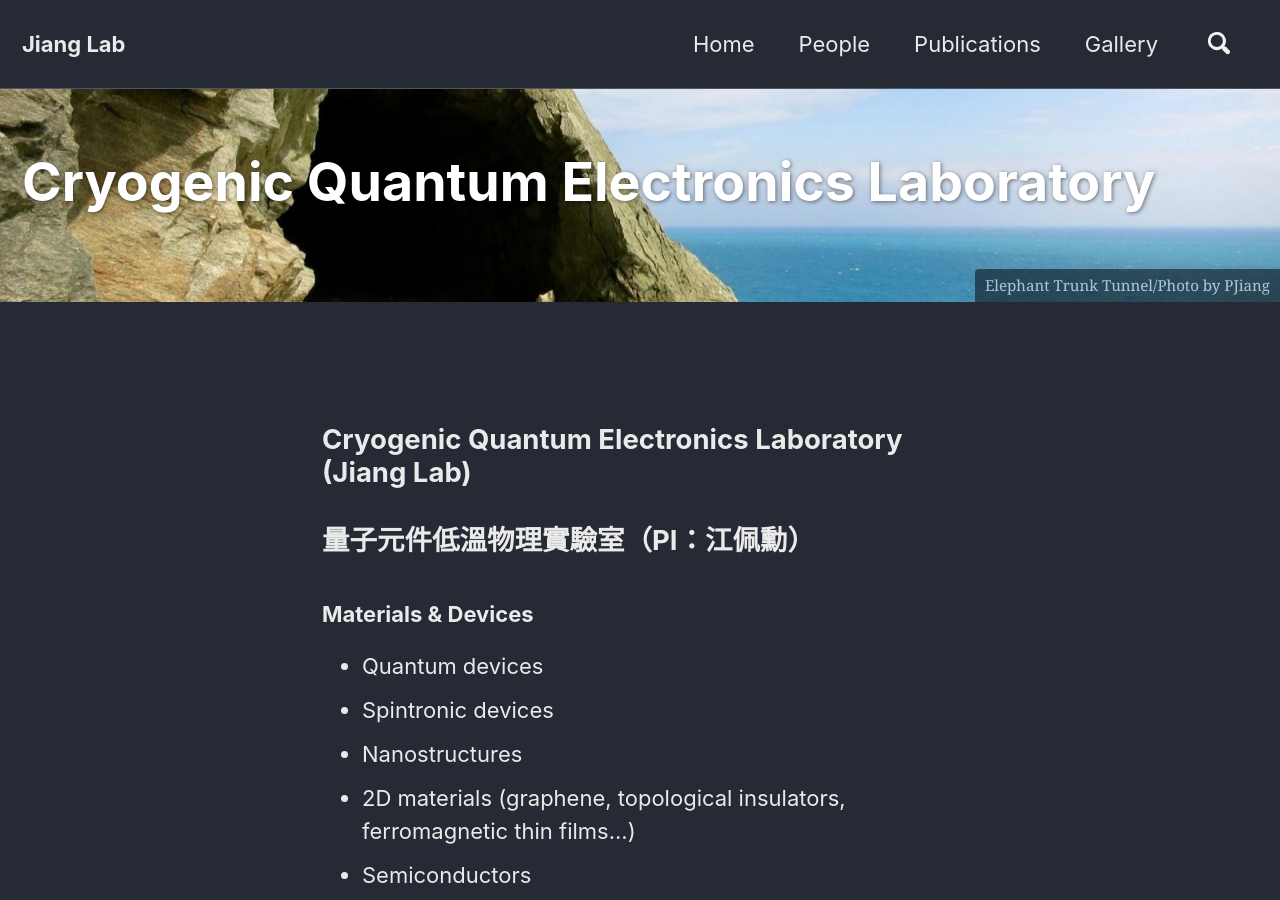
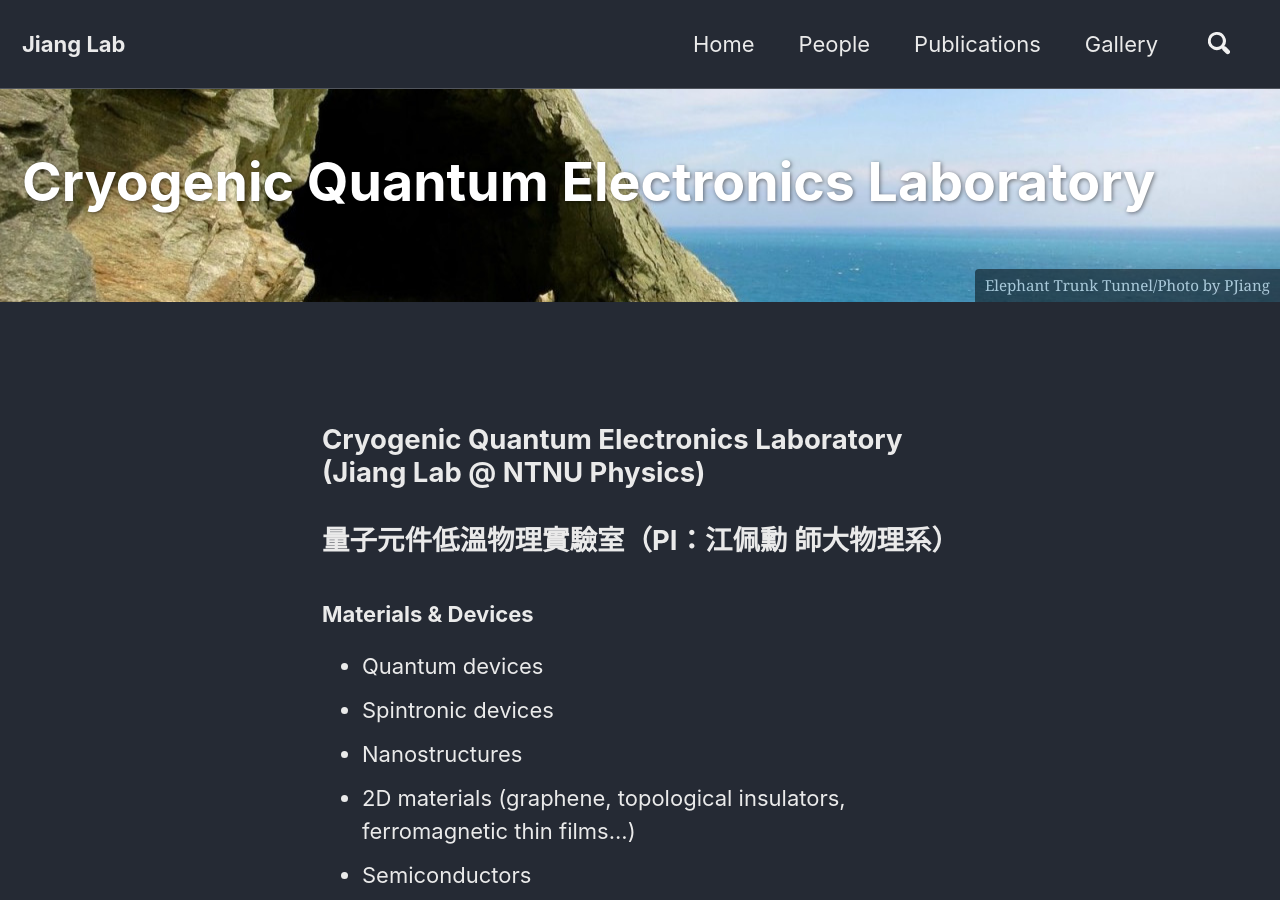
Before and after one commit to pjiang-ntnu/pjiang-ntnu.github.io, a Jekyll site: the page built from index.html, in a window 1280 px wide and 900 px high. Built offline with Jekyll 4.4.1, drawn with Linux system fonts in a browser that asks for light colours; nearby versions of some CDN libraries; the list of posts is cut into pages by our own code; comment, search, counter and statistics services are not loaded.

Commit message:
Update index.html

```diff
--- a/index.html
+++ b/index.html
@@ -25,8 +25,8 @@ referrerPolicy="no-referrer-when-downgrade"></a></div></noscript>
 <!-- End of Statcounter Code -->
 
 
-<h2> <p>Cryogenic Quantum Electronics Laboratory (Jiang Lab)</p>
-	<p>量子元件低溫物理實驗室（PI：江佩勳）</p> </h2>
+<h2> <p>Cryogenic Quantum Electronics Laboratory (Jiang Lab @ NTNU Physics)</p>
+	<p>量子元件低溫物理實驗室（PI：江佩勳 師大物理系）</p> </h2>
 
 <p></p>
 <h3>Materials & Devices</h3>
```
